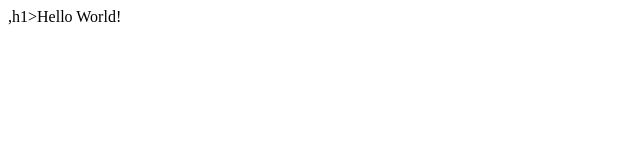
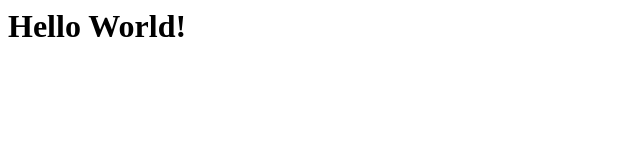
Before and after one commit to pauldaisysw19/webassignment2021.github.io, a plain HTML site: page index.html in a window 1280 px wide. Shown: the whole page, without its empty margins (0-640 px from the left). Drawn offline with Linux system fonts and the light colour scheme.

Commit message:
second edit

```diff
--- a/index.html
+++ b/index.html
@@ -1,4 +1,4 @@
 <html>
-,h1>Hello World! </h1>
+<h1>Hello World! </h1>
 
 </html>
```
